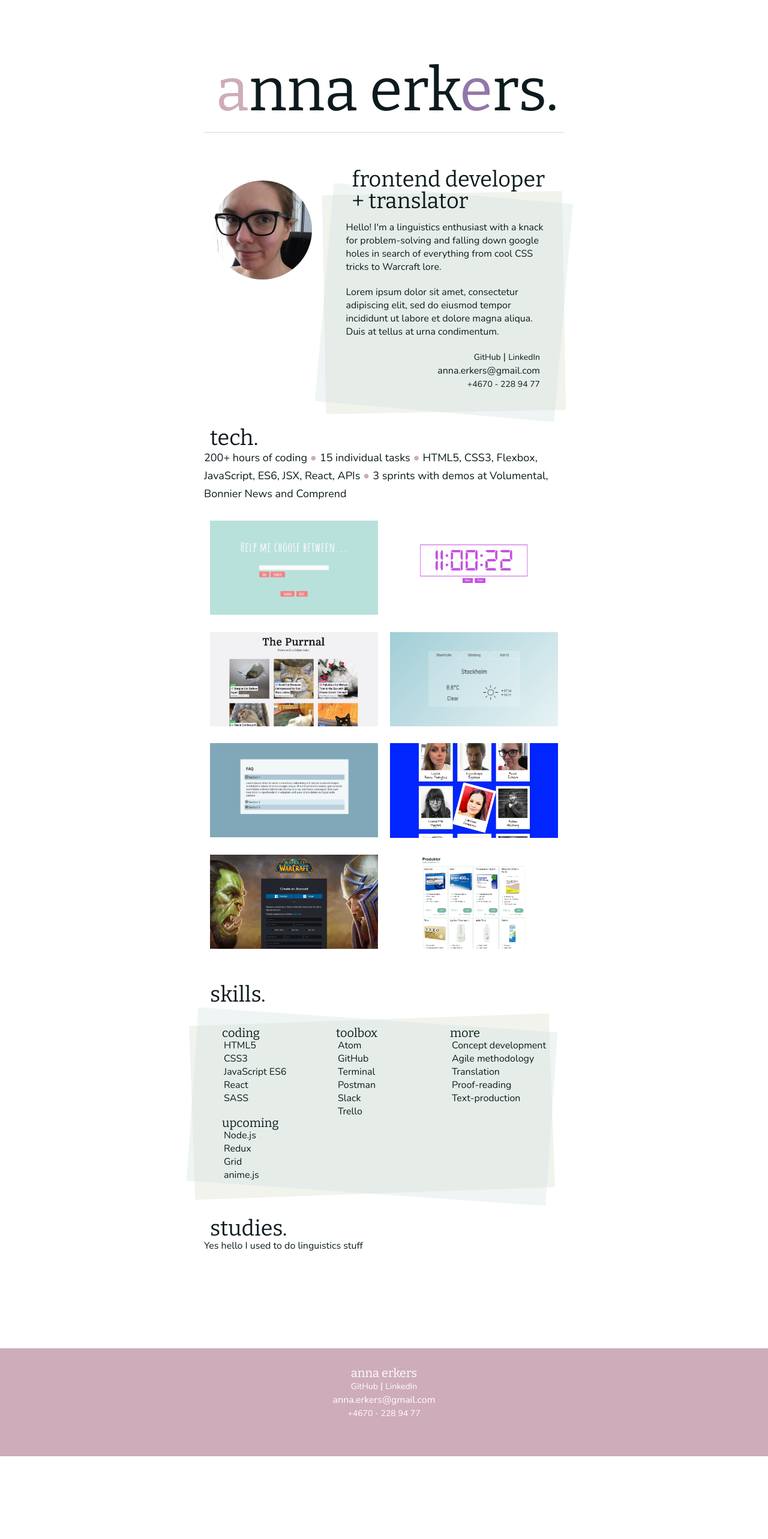
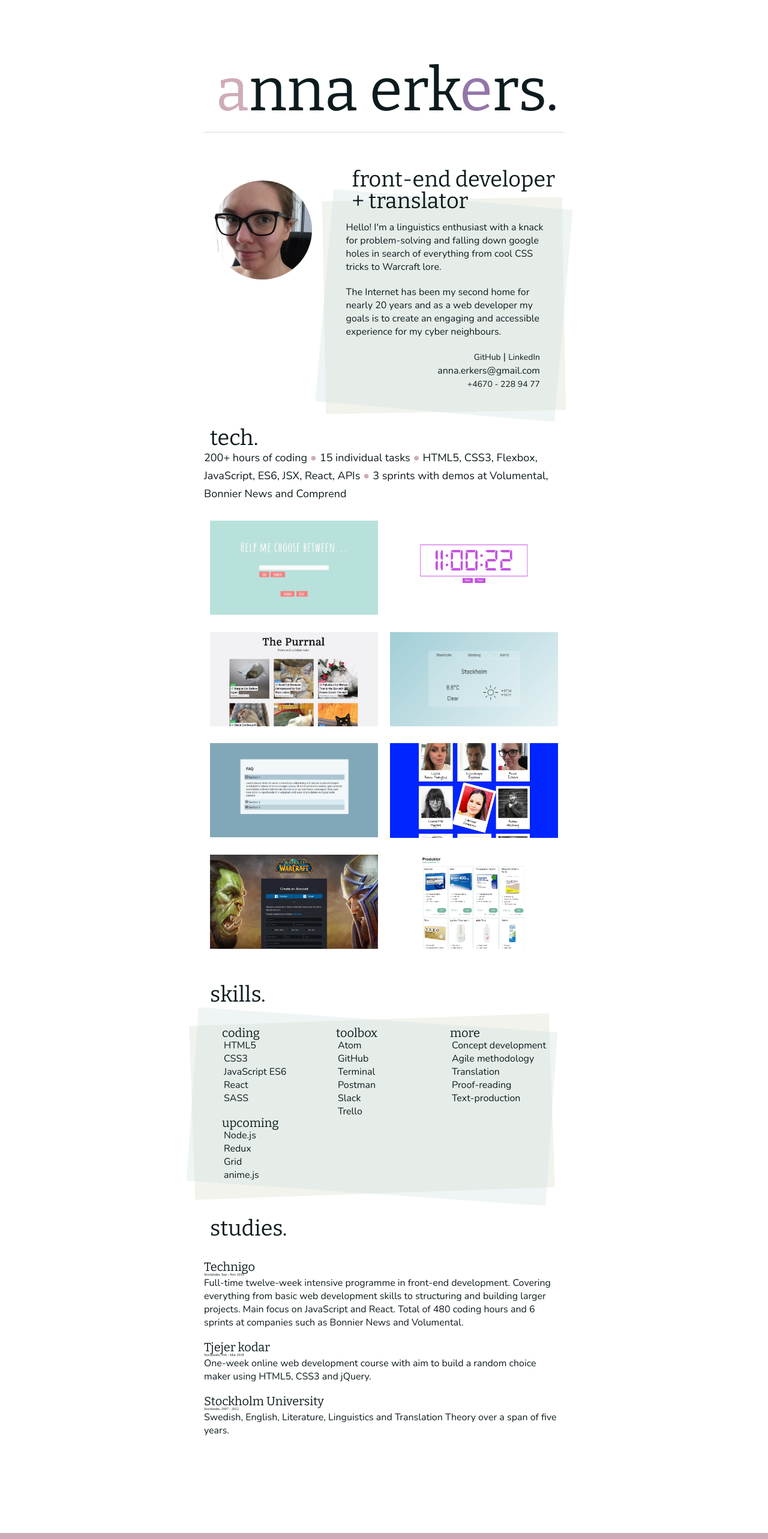
Before and after one commit to Hilwynn/personal-portfolio-technigo, a React (Create React App) app: page / in a window 1280 px wide. Shown: the top 2566 px of the page at 60% size. Before the commit the page ends 2428 px from the top, so only its background shows below. Built offline with nearby package versions, Linux system fonts and the light colour scheme.

Commit message:
Added text content to landing page

```diff
--- a/src/Pages/LandingPage/index.js
+++ b/src/Pages/LandingPage/index.js
@@ -26,7 +26,7 @@ export default class LandingPage extends Component {
           </div>
           <div className="about-me-right">
             <h2>
-              Frontend Developer <br />
+              Front-end Developer <br />
               + Translator
             </h2>
             <div className="about-me-bio">
@@ -38,11 +38,7 @@ export default class LandingPage extends Component {
                 CSS tricks to Warcraft lore.
               </p>
               <p>
-                Lorem ipsum dolor sit amet, consectetur
-                adipiscing elit, sed do eiusmod tempor
-                incididunt ut labore et dolore magna
-                aliqua. Duis at tellus at urna
-                condimentum.
+                The Internet has been my second home for nearly 20 years and as a web developer my goals is to create an engaging and accessible experience for my cyber neighbours.
               </p>
             </div>
             <div className="about-me-contact">
@@ -150,7 +146,39 @@ export default class LandingPage extends Component {
 
         <section className="container studies">
           <h2>Studies.</h2>
-          <p>Yes hello I used to do linguistics stuff</p>
+          <div className="studies-wrapper">
+            <div className="studies-section">
+              <h3>Technigo</h3>
+              <h4>Stockholm, Sep - Nov 2018</h4>
+              <p>
+                Full-time twelve-week intensive
+                programme in front-end development. Covering everything
+                from basic web development skills
+                to structuring and building
+                larger projects. Main focus on
+                JavaScript and React. Total of
+                480 coding hours and 6 sprints at
+                companies such as Bonnier News and Volumental.
+              </p>
+            </div>
+            <div className="studies-section">
+              <h3>Tjejer kodar</h3>
+              <h4>Stockholm, Feb - Mar 2018</h4>
+              <p>
+                One-week online web development
+                course with aim to build a
+                random choice maker using HTML5,
+                CSS3 and jQuery.
+              </p>
+            </div>
+            <div className="studies-section">
+              <h3>Stockholm University</h3>
+              <h4>Stockholm, 2007 - 2012</h4>
+              <p>
+                Swedish, English, Literature, Linguistics and Translation Theory over a span of five years.
+              </p>
+            </div>
+          </div>
         </section>
 
       </main>
--- a/src/Pages/LandingPage/style.css
+++ b/src/Pages/LandingPage/style.css
@@ -31,7 +31,7 @@
 .about-me-background-bottom,
 .about-me-background-top {
   bottom: -1.5rem;
-  height: 36.5rem;
+  height: 35.5rem;
   position: absolute;
   right: 0;
   width: 40rem;
@@ -142,8 +142,12 @@
   padding-left: 3rem;
 }
 
+.skill-list-wrapper h3,
+.studies-wrapper h3 {
+  font-family: Bitter, serif;
+}
+
 .skill-list-wrapper h3 {
-  font-family: Bitter, serif;
   text-transform: lowercase;
 }
 
@@ -176,3 +180,7 @@
   opacity: .3;
   transform: rotate(4deg);
 }
+
+.studies-wrapper {
+  margin-top: 3.6rem;
+}
```
